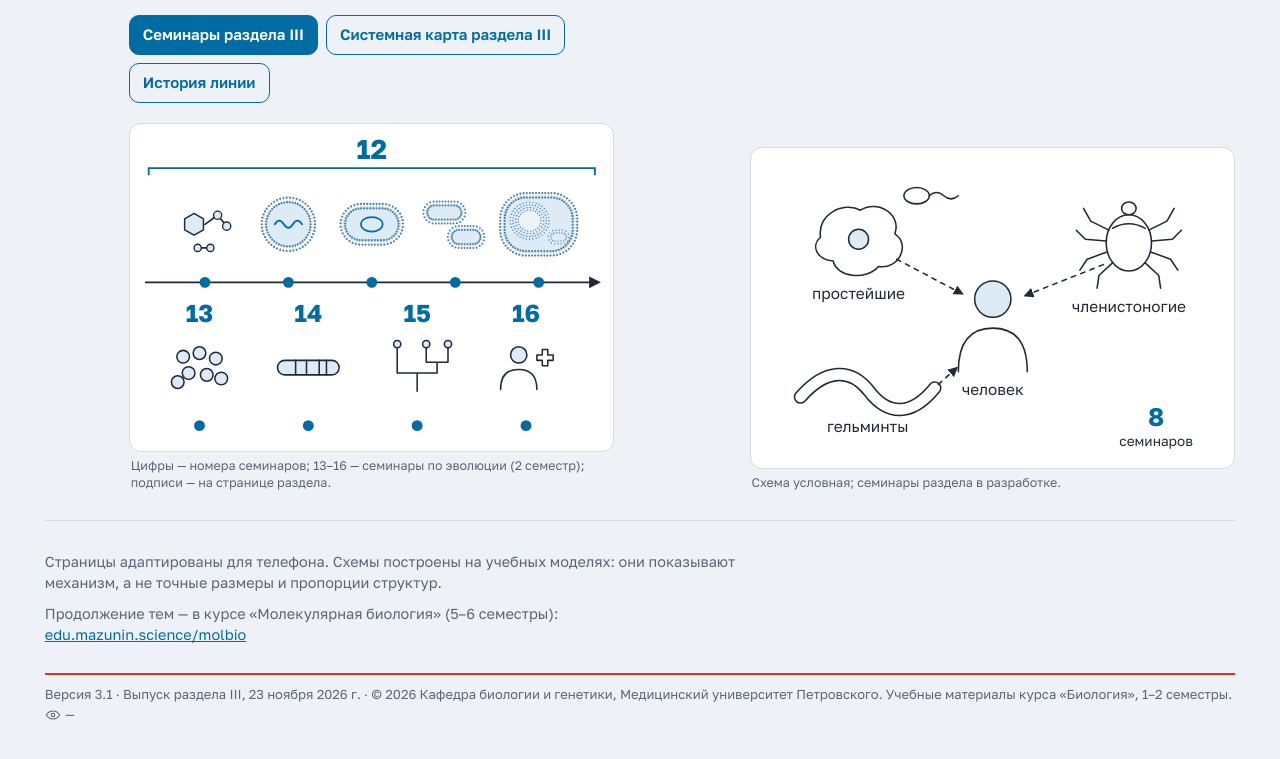
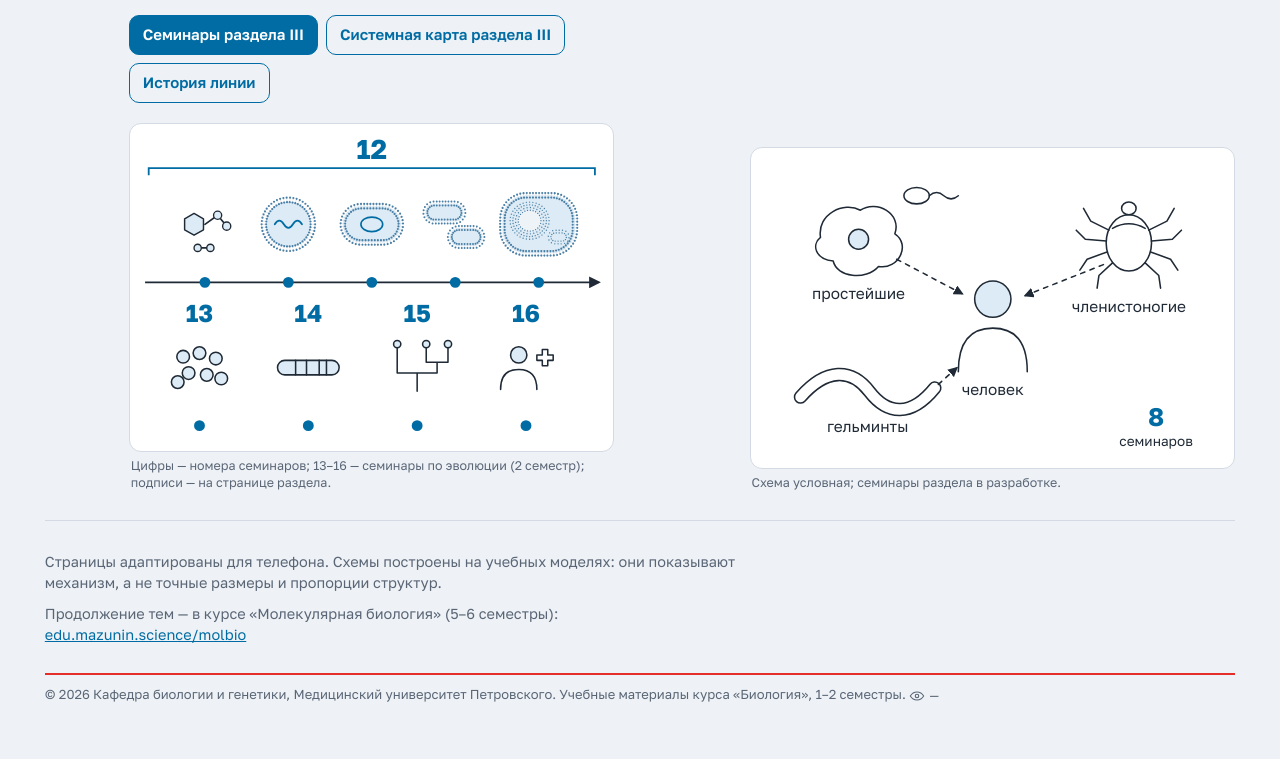
Before and after one commit to fresll/bio, a plain HTML site: page index.html in a window 1280 px wide. Shown: the part 1017-1776 px from the top of the page. Drawn offline with Linux system fonts and the light colour scheme; a web font is replaced by a local one.

Commit message:
Главная: без строки «Версия 3.1 · Выпуск раздела III» в подвале (без индексации)
Co-Authored-By: Claude Sonnet 5.5 <noreply@anthropic.com>

```diff
--- a/index.html
+++ b/index.html
@@ -82,7 +82,7 @@ h1{color:var(--u-ui-2)}
 </ol>
 <p class="note">Страницы адаптированы для телефона. Схемы построены на учебных моделях: они показывают механизм, а не точные размеры и пропорции структур.</p>
 <p class="other">Продолжение тем — в курсе «Молекулярная биология» (5–6 семестры): <a href="https://edu.mazunin.science/molbio/">edu.mazunin.science/molbio</a></p>
-<p class="foot">Версия 3.1 · Выпуск раздела III, 23 ноября 2026 г. · © 2026 Кафедра биологии и генетики, Медицинский университет Петровского. Учебные материалы курса «Биология», 1–2 семестры.
+<p class="foot">© 2026 Кафедра биологии и генетики, Медицинский университет Петровского. Учебные материалы курса «Биология», 1–2 семестры.
 <span class="page-views" id="page-views" title="Посещения страницы">
   <svg width="16" height="16" viewBox="0 0 24 24" fill="none" stroke="currentColor" stroke-width="1.7" aria-hidden="true">
     <path d="M2 12s3.6-6 10-6 10 6 10 6-3.6 6-10 6S2 12 2 12Z"/>
```
